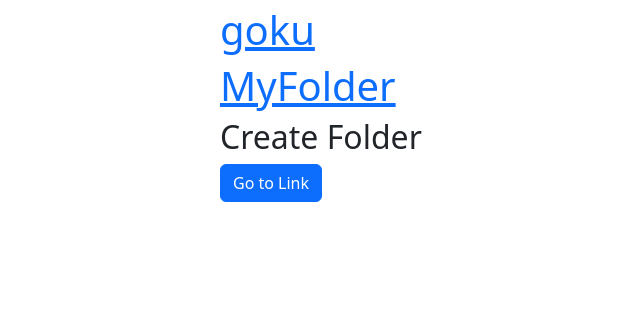
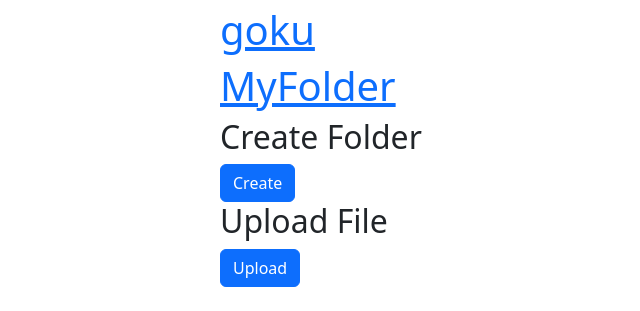
Before and after one commit to mynknight/CSEA_Project, a Django app: page / in a window 1280 px wide. Shown: the part 844-1155 px from the top of the page, without its empty margins (54-694 px from the left). Before the commit the page ends 1046 px from the top, so only its background shows below. Run offline with Django 4.2, Linux system fonts and the light colour scheme; a user stored in the database is signed in; data comes from the database, SQL or seed files in the repository; some libraries are stand-ins or nearby versions.

Commit message:
modifications at myfiles page

```diff
--- a/FiShare/root/templates/root/all_files.html
+++ b/FiShare/root/templates/root/all_files.html
@@ -45,7 +45,10 @@
 
 
 <h2>Create Folder</h2>
-<a href="{% url 'create_folder' %}" class="btn btn-primary">Go to Link</a>
+<a href="{% url 'create_folder' %}" class="btn btn-primary">Create</a>
+
+<h2>Upload File</h2>
+<a href="{% url 'all_files_create' %}" class="btn btn-primary">Upload</a>
 
 <!--
 <script>
```
